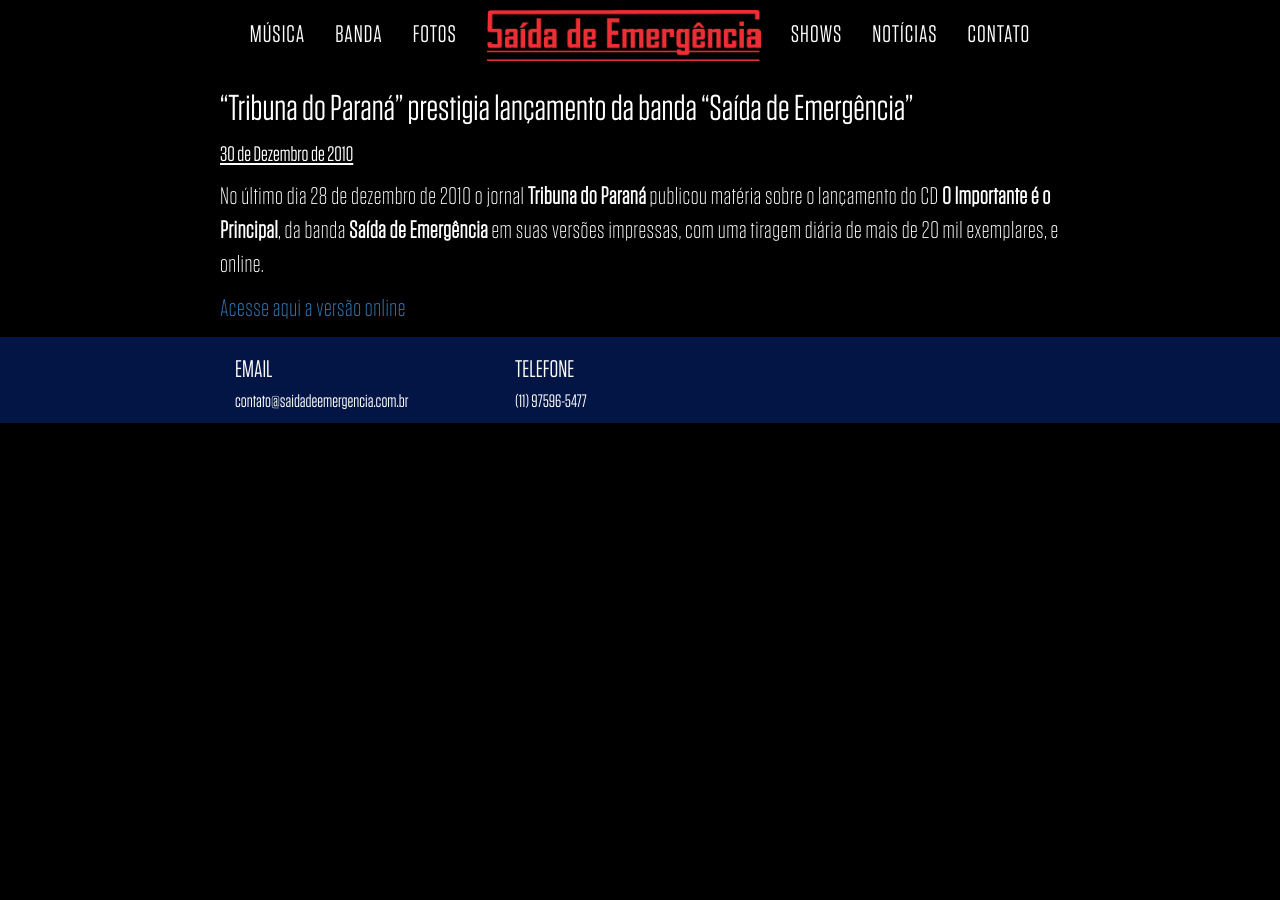
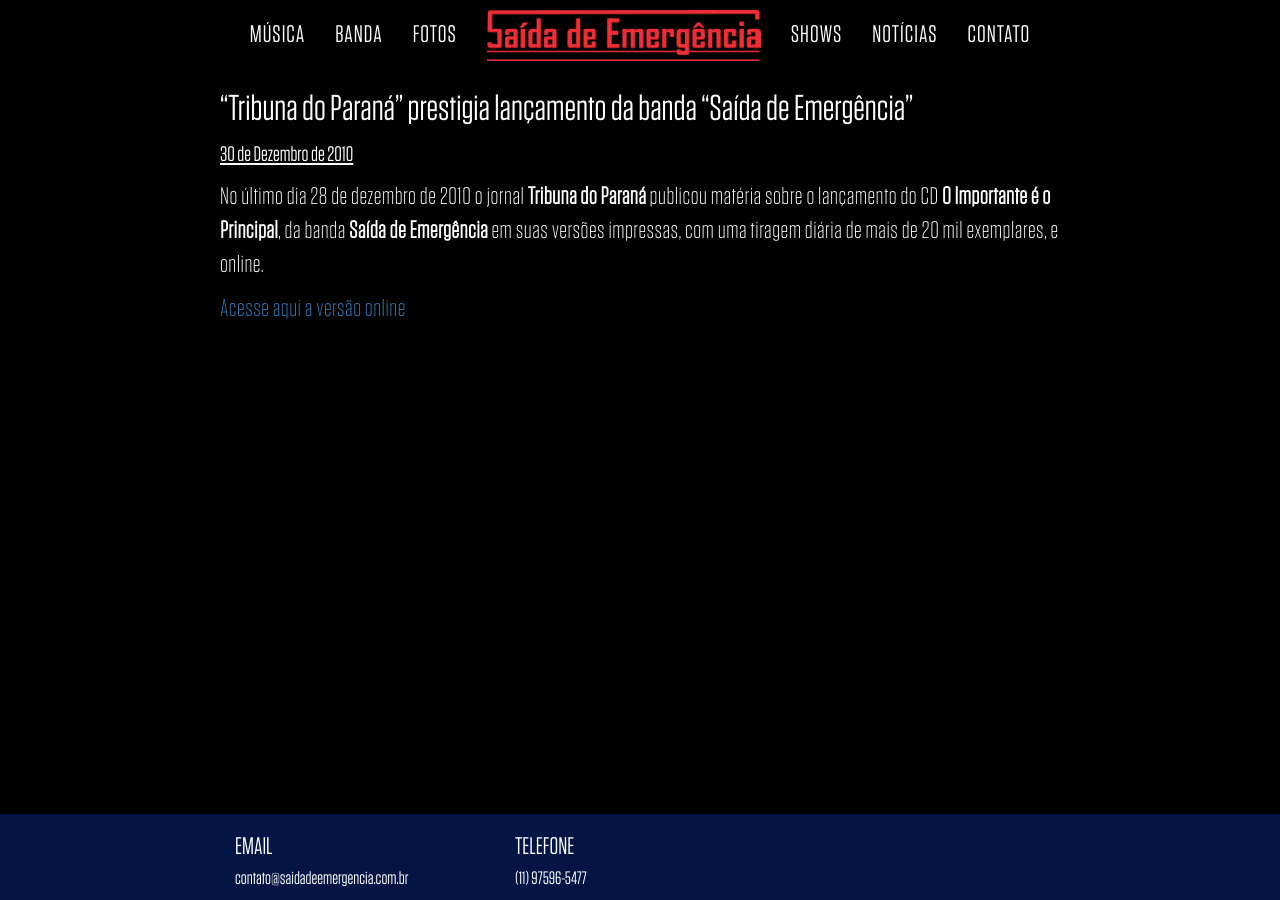
Before and after one commit to comdoiseles/saidadeemergencia.com.br, a Jekyll site: the page built from _posts/2015-12-02-welcome-to-jekyll.markdown, in a window 1280 px wide. Built offline with Jekyll 4.4.1, drawn with Linux system fonts in a browser that asks for light colours; nearby versions of some CDN libraries; library files that are not in the unit come from our copies.

Commit message:
Fix fixed footer on bottom

```diff
--- a/_layouts/default.html
+++ b/_layouts/default.html
@@ -3,13 +3,13 @@
 {% include head.html %}
 
 <body data-spy="scroll" data-target=".navbar" data-offset="180">
-  {% include header.html %}
-  <div class="page-content">
-    <div class="wrapper">
+  <div id="wrapper">
+    {% include header.html %}
+    <main>
       {{ content }}
-    </div>
+    </main>
+    {% include footer.html %}
   </div>
-  {% include footer.html %}
   <script src="js/jquery-2.1.4.min.js"></script>
   <script src="js/bootstrap.min.js"></script>
   <script src="js/wow.min.js"></script>
--- a/css/main.scss
+++ b/css/main.scss
@@ -1,17 +1,35 @@
 ---
 # main
 ---
-
 @charset "utf-8";
 @import "fonts";
 @import "variables";
 @import "helpers";
 @import "header";
 @import "contato";
+
+html, body {
+  height: 100%;
+}
+
 body {
   padding-top: 70px;
   font-family: Tungsten, sans-serif;
   background-color: $black;
+
+  #wrapper {
+    min-height: 100%;
+    position: relative;
+    main {
+      // Footer size
+      padding-bottom: 85px;
+    }
+    footer {
+      position: absolute;
+      bottom: 0;
+      width: 100%;
+    }
+  }
 }
 
 @media(min-width: 768px) {
@@ -37,8 +55,6 @@
     }
   }
 }
-
-
 
 .label-danger {
   background-color: $red-transparent !important;
@@ -105,6 +121,7 @@
     padding: 4px 33px;
   }
 }
+
 .post {
   .post-meta {
     time {
```
